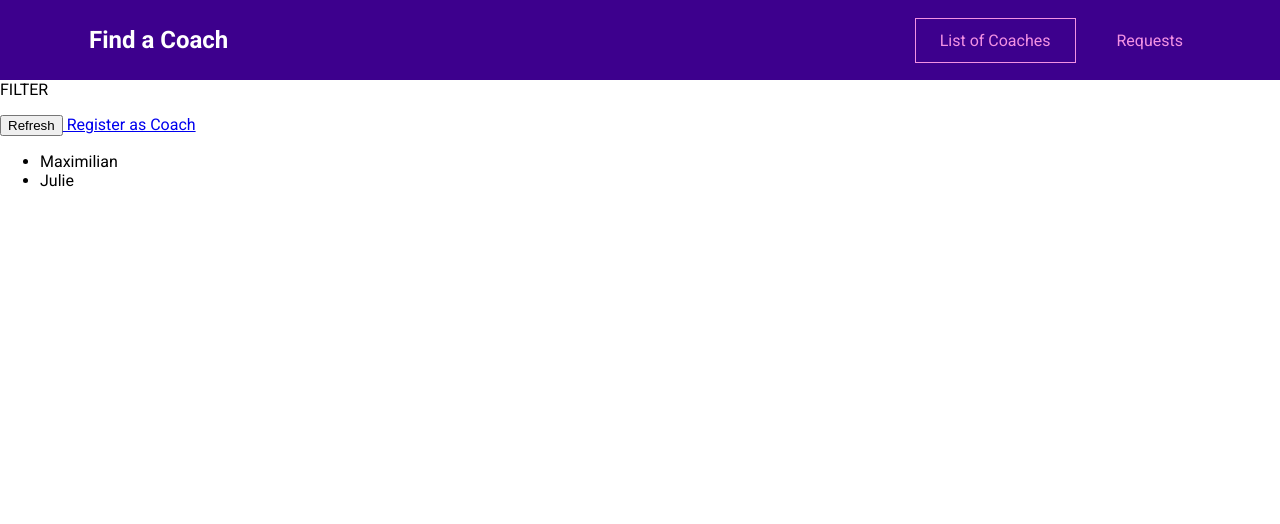
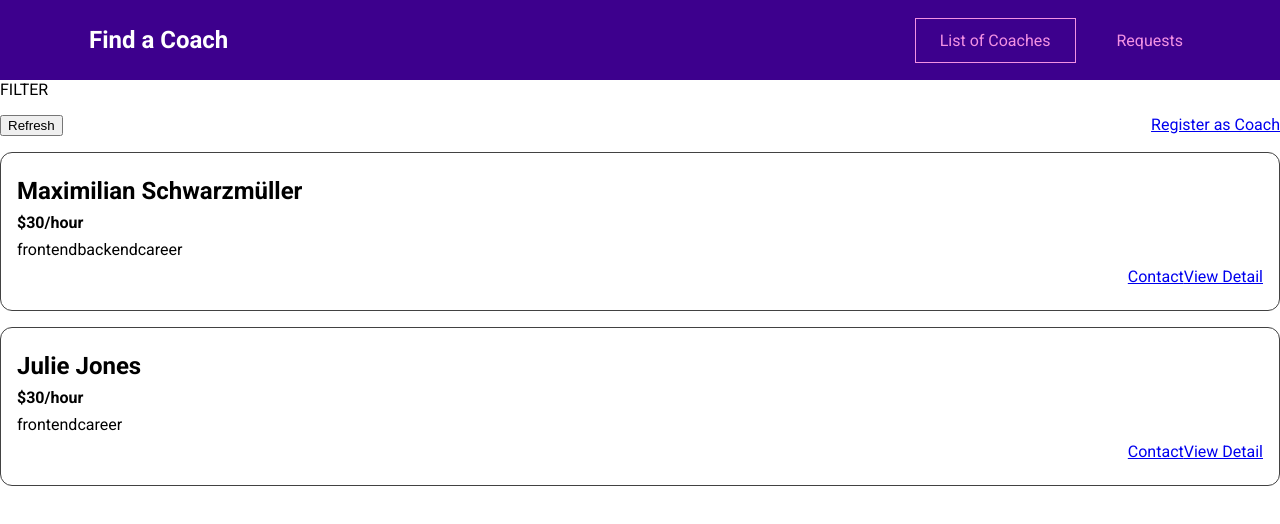
Before and after one commit to dsomleff/vue-camp, a Vue app in the folder option-app/: page /coaches in a window 1280 px wide. Shown: the top 524 px of the page. Built offline with nearby package versions, Linux system fonts and the light colour scheme.

Commit message:
Option App: - Add CoachItem component - additional styles

```diff
--- /dev/null
+++ b/option-app/src/components/coaches/CoachItem.vue
@@ -0,0 +1,47 @@
+<script>
+export default {
+    props: ['id', 'firstName', 'lastName', 'rate', 'areas'],
+    computed:{
+        fullName() {
+            return this.firstName + ' ' + this.lastName;
+        },
+
+        coachContactLink() {
+            return this.$route.path + '/' + this.is + '/contact';
+        },
+
+        coachDetailedLink() {
+            return this.$route.path + '/' + this.id;
+        }
+    }
+}
+</script>
+
+<template>
+    <li>
+        <h3>{{ fullName }}</h3>
+
+        <h4>${{ rate }}/hour</h4>
+
+        <section>
+            <span
+                v-for="area in areas"
+                :key="area"
+            >
+                {{ area }}
+            </span>
+        </section>
+
+        <section class="actions">
+            <RouterLink :to="coachContactLink">
+                Contact
+            </RouterLink>
+
+            <RouterLink :to="coachDetailedLink">
+                View Detail
+            </RouterLink>
+        </section>
+    </li>
+</template>
+
+<style scoped src="../../../styles/coach-items.css"></style>
--- a/option-app/src/views/coaches/CoachesListView.vue
+++ b/option-app/src/views/coaches/CoachesListView.vue
@@ -1,8 +1,9 @@
 <script>
 import {useCoachesStore} from '@/stores/coaches/coachesStore.js';
+import CoachItem from '@/components/coaches/CoachItem.vue';
 
 export default {
-    name: 'PokemonDetails',
+    components: { CoachItem },
     data() {
         return { coachesStore: useCoachesStore() }
     },
@@ -31,12 +32,15 @@ export default {
         </p>
 
         <ul v-if="hasCoaches">
-            <li
+            <coach-item
                 v-for="coach in filteredCoaches"
+                :id="coach.id"
                 :key="coach.id"
-            >
-                {{ coach.firstName }}
-            </li>
+                :first-name="coach.firstName"
+                :last-name="coach.lastName"
+                :rate="coach.hourlyRate"
+                :areas="coach.areas"
+            />
         </ul>
 
         <h3 v-else>
@@ -44,3 +48,5 @@ export default {
         </h3>
     </section>
 </template>
+
+<style scoped src="../../../styles/coaches-list.css"></style>
--- /dev/null
+++ b/option-app/styles/coach-items.css
@@ -0,0 +1,24 @@
+li {
+  margin: 1rem 0;
+  border: 1px solid #424242;
+  border-radius: 12px;
+  padding: 1rem;
+}
+
+h3 {
+  font-size: 1.5rem;
+}
+
+h3,
+h4 {
+  margin: 0.5rem 0;
+}
+
+section {
+  margin: 0.5rem 0;
+}
+
+.actions {
+  display: flex;
+  justify-content: flex-end;
+}
--- /dev/null
+++ b/option-app/styles/coaches-list.css
@@ -0,0 +1,10 @@
+ul {
+  list-style: none;
+  margin: 0;
+  padding: 0;
+}
+
+.controls {
+  display: flex;
+  justify-content: space-between;
+}
```
